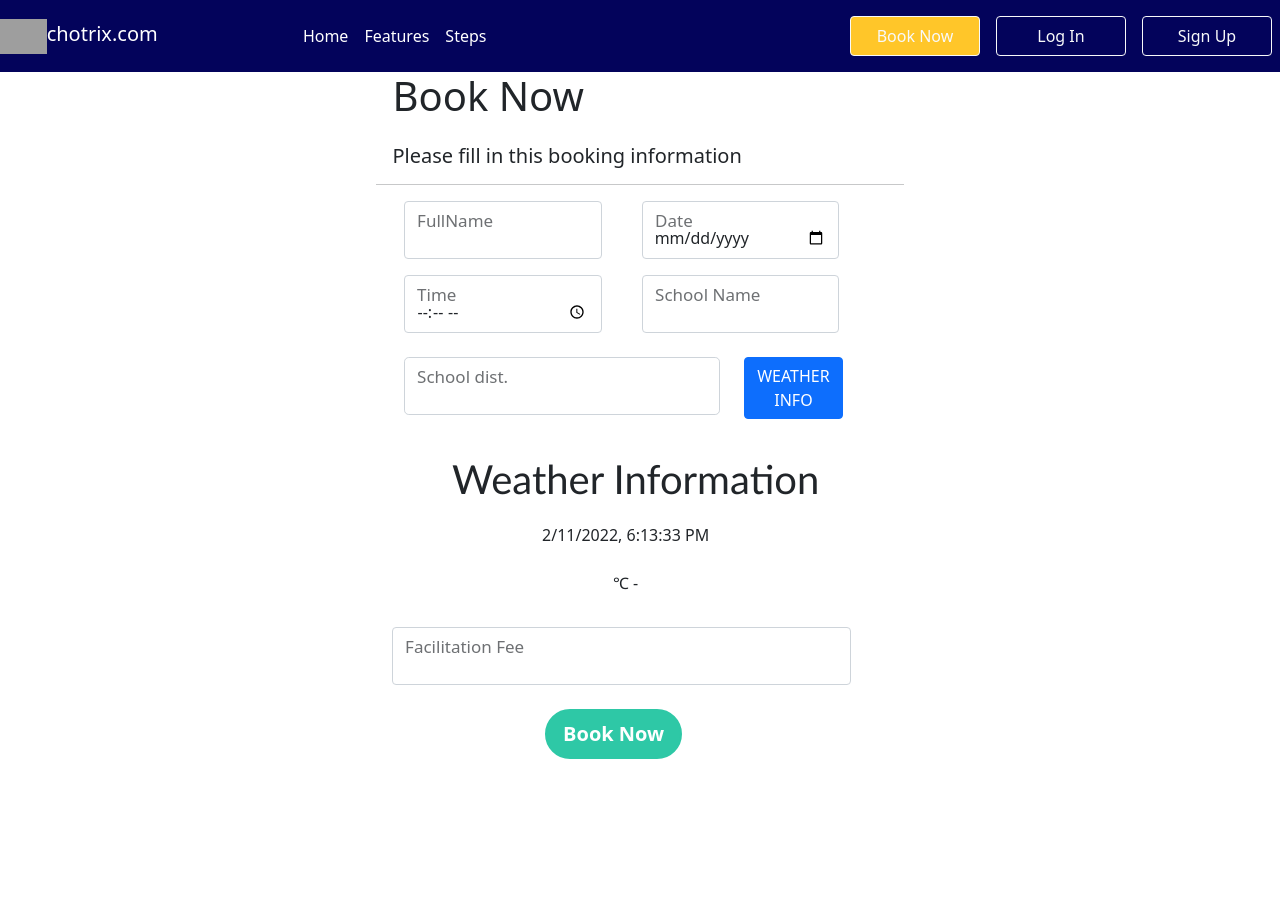
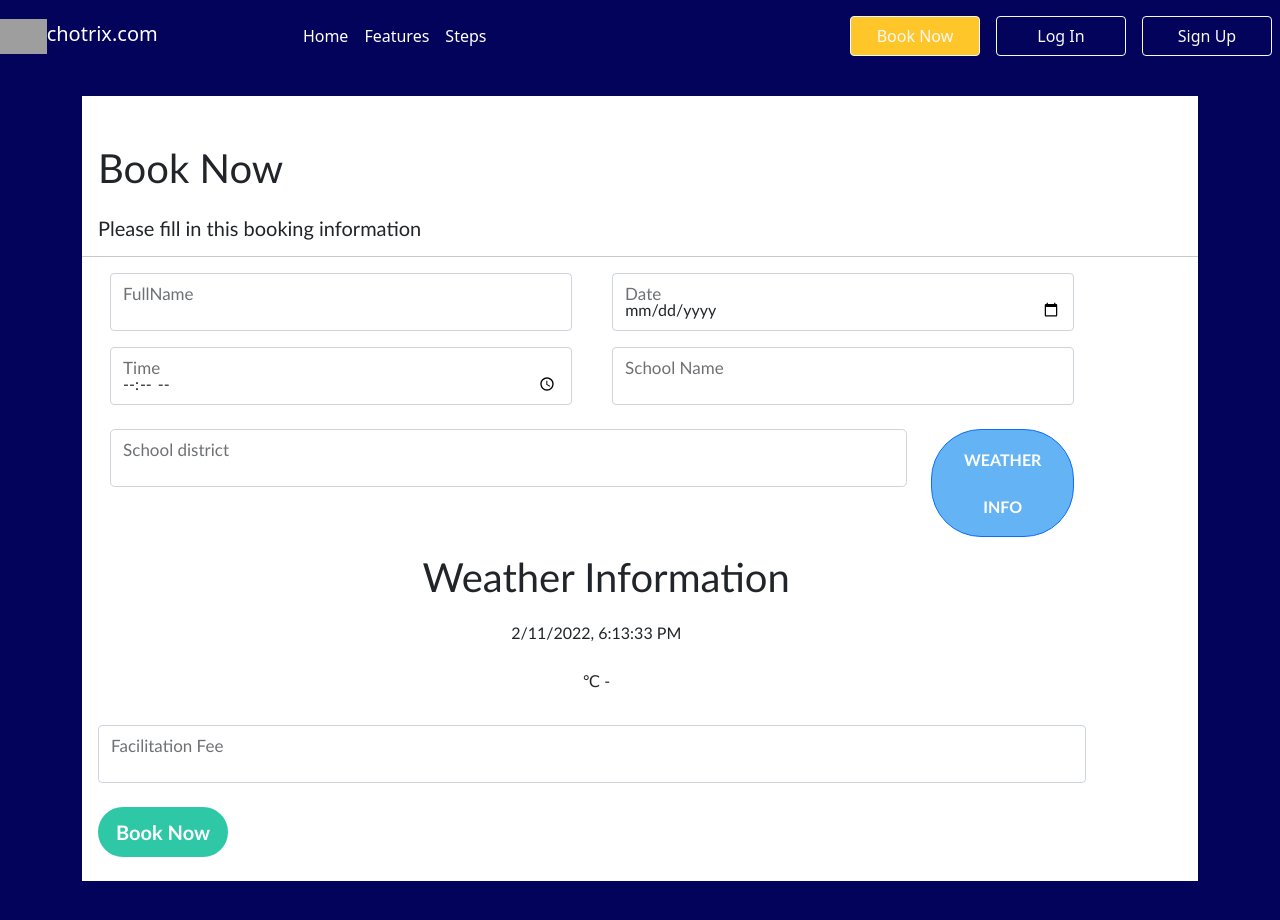
Before and after one commit to JOANITA-51/online-booking, a React (Create React App) app: page /book-now in a window 1280 px wide. Shown: the top 920 px of the page. Before the commit the page ends 807 px from the top, so only its background shows below. Built offline with nearby package versions, Linux system fonts and the light colour scheme; grey boxes are pictures that could not be loaded.

Commit message:
book-now form

```diff
--- a/src/App.css
+++ b/src/App.css
@@ -45,6 +45,20 @@
     color: #000000;
 }
 
+.info{
+    background-color: #63b3f5;
+    transition: all 0.5s;
+    border-radius: 50px ;
+    font-weight: 600;
+    text-align:center;
+    line-height: 47px;
+}
+
+.info:hover{
+    background-color: #fff;
+    color: #000000;
+}
+
 Table{
     width : 100%
 }
--- a/src/components/pages/BookNow.js
+++ b/src/components/pages/BookNow.js
@@ -59,12 +59,14 @@
 
     const {country, region, temp_c,text, icon} = weatherInfo
     return (
-         <div className='book-now d-grid'>
-            <Container id='main-container' className='h-100 mt-5' >
-                <h2 className='mb-4 mt-4 ms-3 fs-1'>Book Now</h2>
+         <div className='sign-up pt-5 pb-5'>
+            <Container >
+                <div  className='align-items-center justify-content-center container3 mt-5'>
+                <h2 className='mb-4 mt-4 pt-5 ms-3 fs-1'>Book Now</h2>
                 <h5 className='ms-3 fw-normal' >Please fill in this booking information</h5>
                 <hr  />
                 <Form className='text-center'  onSubmit={bookSubmit}>
+
                     <Row>
                         <Col  md={6}>
                             <FloatingLabel controlId="floatingInput"  label="FullName"  className="mb-3 ms-3 fs-5" >
@@ -90,38 +92,26 @@
                         </Col>
                     </Row>
 
-
-
-
-                    {/* <FloatingLabel controlId="floatingInput" label="School dist." className='ms-5 mb-4 fs-5' style={{width:"75%"}} >
-                    <Form.Control size="lg" type="text" value={city} onChange={(e) => {setCity(e.target.value)
-                        setData({...data,schoolLocation:e.target.value})
-
-                        }} name="schoolLocation" />
-                    </FloatingLabel> */}
                     <Row onClick={()=>{
                         getWeatherData(city)}}>
-                            <Col md={9}  >   <FloatingLabel controlId="floatingInput" className='ms-3 mb-4 fs-5' label="School dist.">
+                            <Col md={10}> <FloatingLabel controlId="floatingInput" className='ms-3 mb-4 fs-5' label="School district">
                     <Form.Control size="lg" type="text" value={city} onChange={(e) => {setCity(e.target.value)
                         setData({...data,schoolLocation:e.target.value})
 
                         }} name="schoolLocation" />
                     </FloatingLabel>      </Col>
-                    <Col md={3} className=' '> <Button > WEATHER INFO</Button></Col>
+                    <Col> <Button className='info' > WEATHER INFO</Button></Col>
 
                     </Row>
-                        {/* <Button  size='lg'onClick={()=>{
-                        getWeatherData(city)}}>WEATHER INFO</Button> */}
 
-                    <Row > <Col className='ms-4 pt-3 pb-3 mb-3 text-center'
+                    <Row className='ms-4 pt-3 pb-3 mb-3 text-center'
                         style={
                             {
                             borderRadius:'5px'
                             // width:"92%"
                             }
-                        }
-                    >
-                    <h1>{city} Weather Information</h1>
+                        } > <Col>
+                    <h1>Weather Information</h1>
                         {new Date ().toLocaleString()} <br/>
                         {icon && <img src ={icon} alt=''/>}
                         {region}
@@ -133,16 +123,19 @@
                     <FloatingLabel controlId="floatingInput" label="Facilitation Fee" className='ms-3 mb-4 fs-5' >
                         <Form.Control type="text" name="schoolFee" onChange={(event)=>{setData({...data,schoolFee:event.target.value})}}/>
                     </FloatingLabel>
-                       <Button type='submit' variant="outline-dark" className='button1 ms-0' size = 'lg'>
-                            Book Now
-                       </Button>
-                    {resdata._id &&  <Button variant="outline-dark" className=' ms-5 button1' size = 'lg' > <Link to =  {`/submit/${resdata._id}` }state={{data}} >Check Info</Link></Button>}
 
 
 
                 </Form>
 
 
+
+                <Button type='submit' variant="outline-dark" className='button1 mb-4 ms-3' size = 'lg'>
+                            Book Now
+                </Button>
+                    {resdata._id &&  <Button variant="outline-dark" className=' ms-5 button1 mb-4' size = 'lg' > <Link to =  {`/submit/${resdata._id}` }state={{data}} >Check Info</Link></Button>}
+
+             </div>
 
             </Container>
 
```
